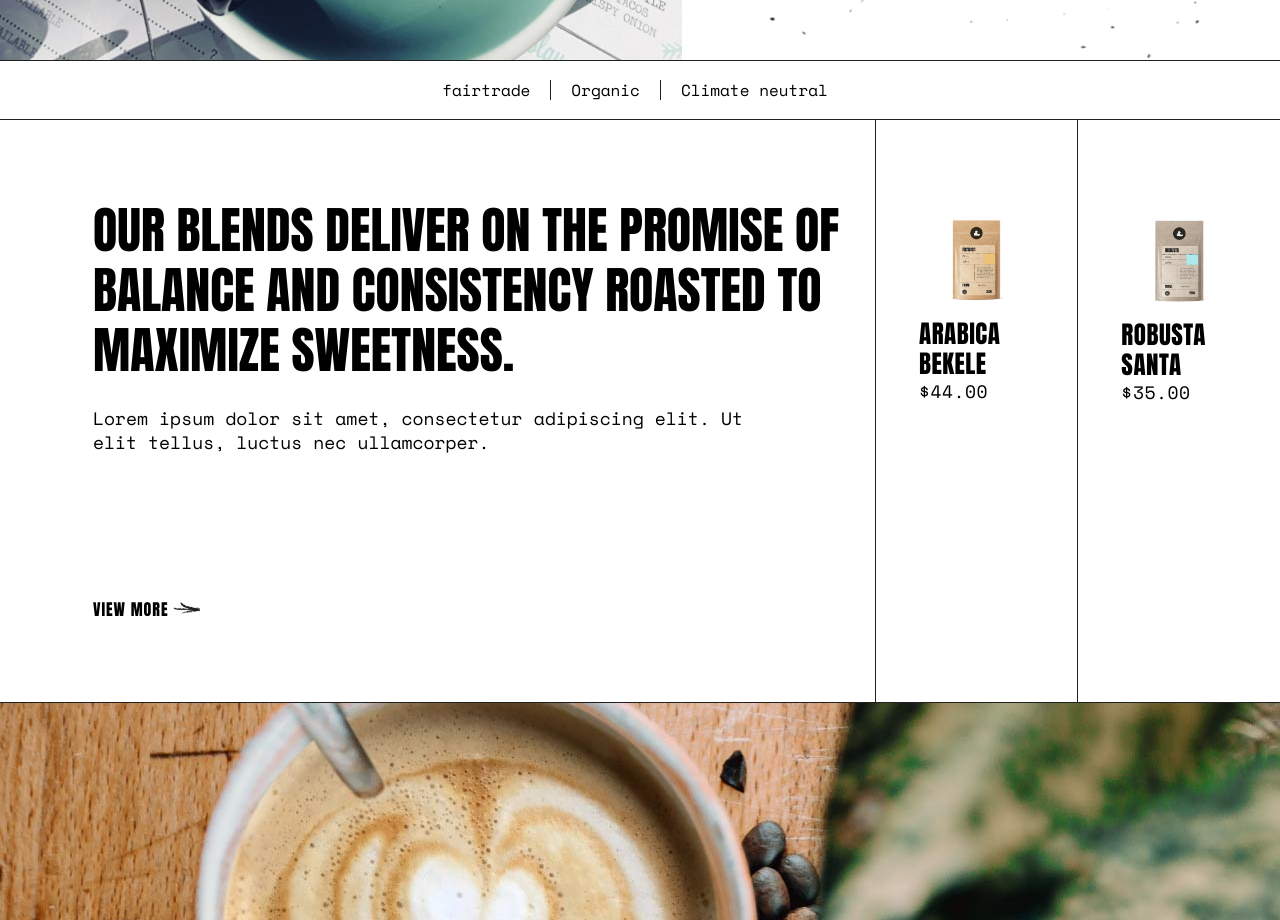
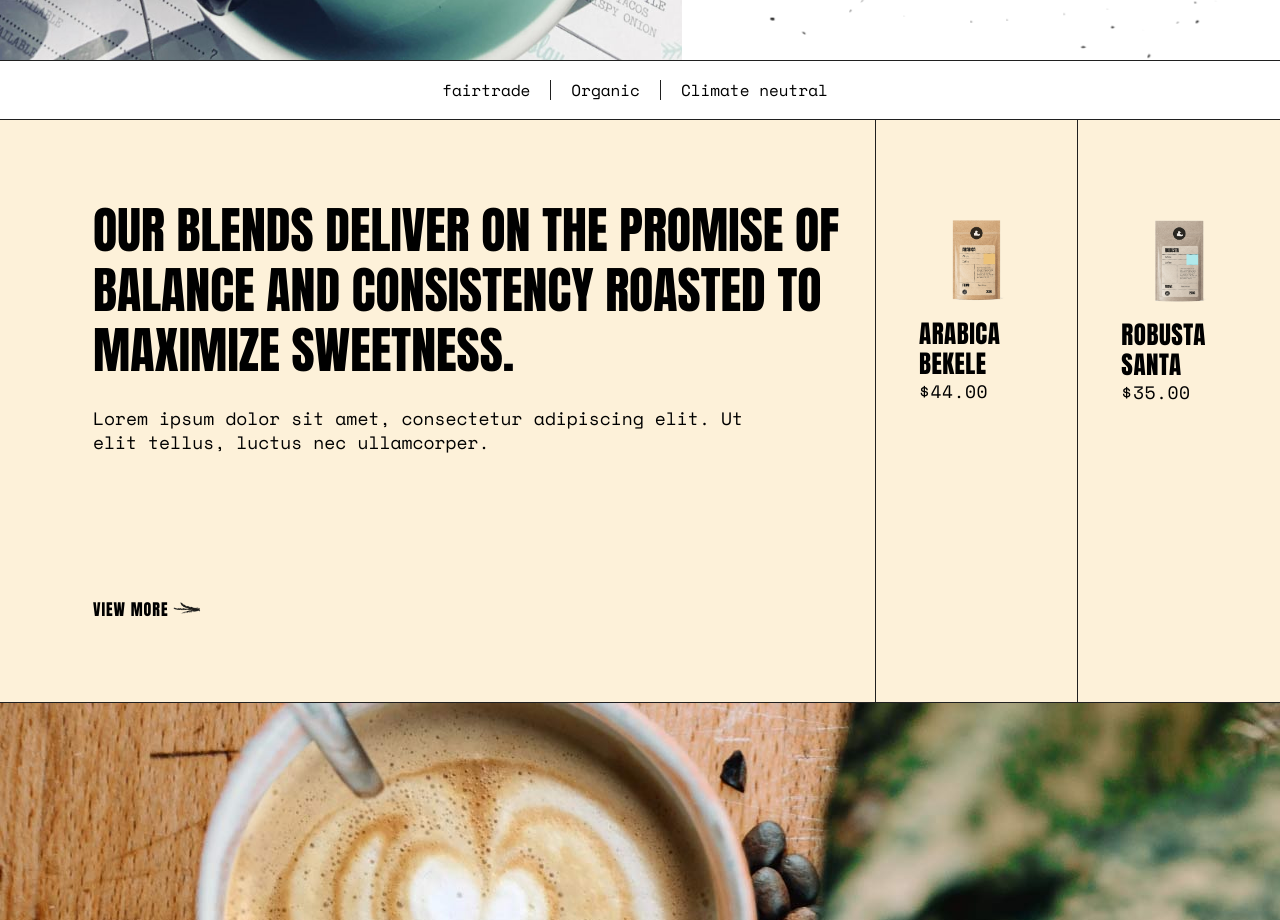
Before and after one commit to nishanthmessi/early-birds-coffee, a React (Vite) app: page / in a window 1280 px wide. Shown: the part 820-1740 px from the top of the page. Built offline with nearby package versions, Linux system fonts and the light colour scheme.

Commit message:
bg color added

```diff
--- a/src/components/AboutSection.jsx
+++ b/src/components/AboutSection.jsx
@@ -17,7 +17,7 @@ const AboutSection = () => {
           </>
         ))}
       </div>
-      <div className='flex items-center h-[583px] border-b border-primary'>
+      <div className='flex items-center h-[583px] border-b border-primary bg-[#fdf1d9]'>
         <div className='flex flex-col items-start gap-[26px] ml-[93px] w-[860px]'>
           <p className='text-[50px] leading-[60px] uppercase w-[782px]'>
             Our blends deliver on the promise of balance and consistency roasted
```
